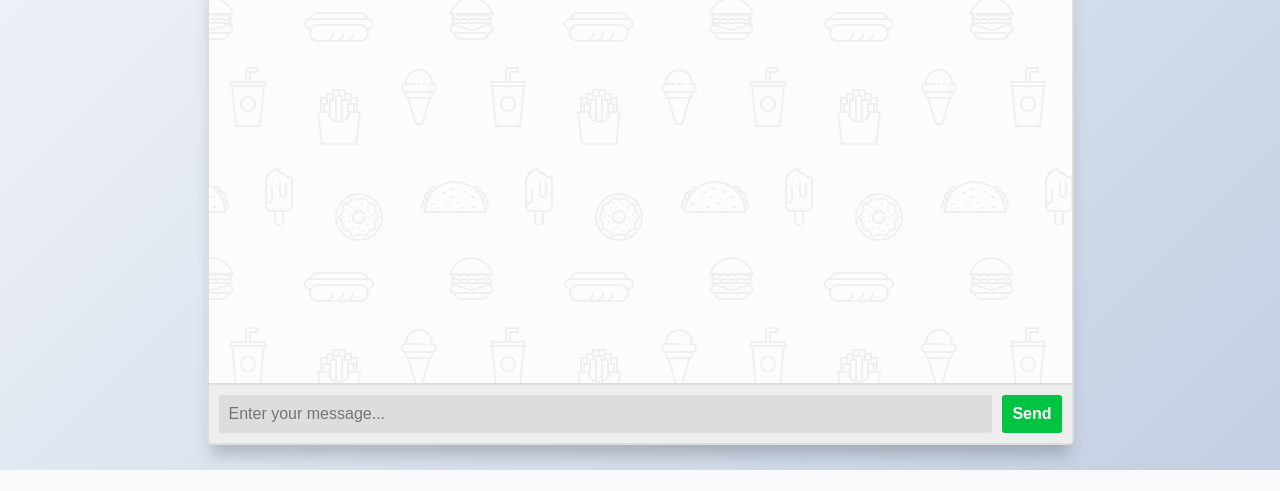
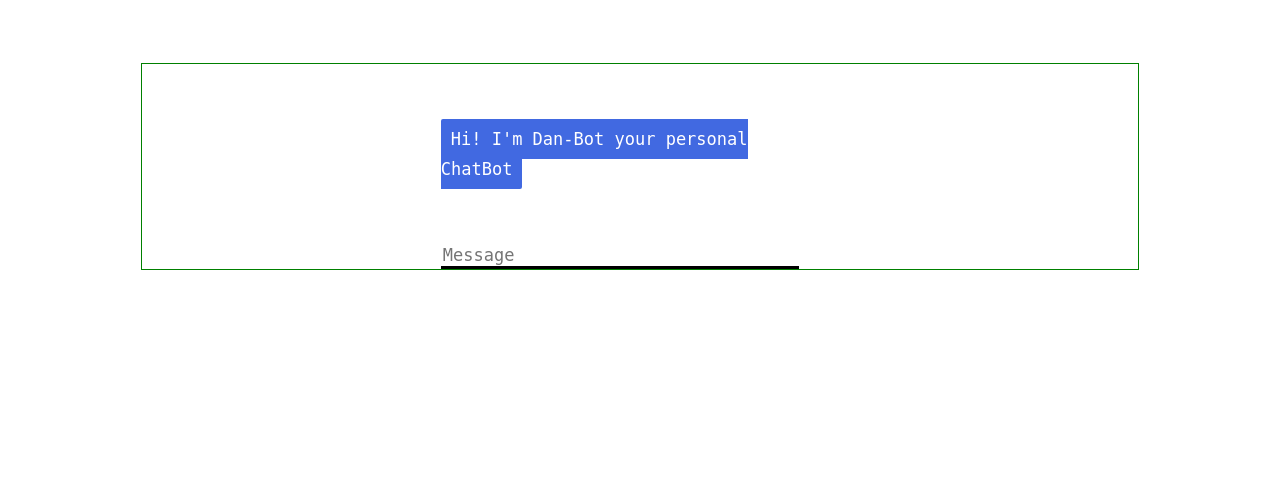
Before and after one commit to LifeofDan-EL/chat_bot, a Flask app: page / in a window 1280 px wide. Shown: the part 330-821 px from the top of the page. Before the commit the page ends 800 px from the top, so only its background shows below. Run offline with Flask 2, Linux system fonts and the light colour scheme; some libraries are stand-ins or nearby versions.

Commit message:
Working ChatBot with UI

```diff
--- a/templates/index.html
+++ b/templates/index.html
@@ -1,125 +1,119 @@
 <!DOCTYPE html>
-<html lang="en">
+<html>
+<head>
+    <title>Dan-Bot</title>
+    <meta name="viewport" content="width=device-width, initial-scale=1">
+    <script src="https://ajax.googleapis.com/ajax/libs/jquery/3.2.1/jquery.min.js"></script>
+    <style>
+        * {
+            box-sizing: border-box
+        }
 
-<head>
-  <meta charset="UTF-8">
-  <title>DanBot</title>
-  <meta charset="UTF-8">
-  <meta name="viewport" content="width=device-width, initial-scale=1.0">
-  <meta http-equiv="X-UA-Compatible" content="ie=edge">
-  <link rel="stylesheet" href="{{ url_for('static', filename='styles/style.css') }}">
-  <script src="https://ajax.googleapis.com/ajax/libs/jquery/3.2.1/jquery.min.js"></script>
+        /* Set height of body and the document to 100% */
+        body, html {
+            height: 100%;
+            margin: 0;
+            font-family: Arial;
+        }
+        #chatbox {
+        margin-left: auto;
+        margin-right: auto;
+        width: 40%;
+        margin-top: 60px;
+      }
+      #userInput {
+        margin-left: auto;
+        margin-right: auto;
+        width: 40%;
+        margin-top: 60px;
+      }
+      #textInput {
+        width: 90%;
+        border: none;
+        border-bottom: 3px solid black;
+        font-family: monospace;
+        font-size: 17px;
+      }
+      .userText {
+        color: white;
+        font-family: monospace;
+        font-size: 17px;
+        text-align: right;
+        line-height: 30px;
+      }
+      .userText span {
+        background-color: #808080;
+        padding: 10px;
+        border-radius: 2px;
+      }
+      .botText {
+        color: white;
+        font-family: monospace;
+        font-size: 17px;
+        text-align: left;
+        line-height: 30px;
+      }
+      .botText span {
+        background-color: #4169e1;
+        padding: 10px;
+        border-radius: 2px;
+      }
+      #tidbit {
+        position: absolute;
+        bottom: 0;
+        right: 0;
+        width: 300px;
+      }
+      .boxed {
+        margin-left: auto;
+        margin-right: auto;
+        width: 78%;
+        margin-top: 60px;
+        border: 1px solid green;
+      }
+    </style>
 </head>
+<body>
 
-<body>
-  <!-- partial:index.partial.html -->
-  <section class="msger">
-    <header class="msger-header">
-      <div class="msger-header-title">
-        <i class="fas fa-bug"></i> Daniel Anomfueme Chatbot <i class="fas fa-bug"></i>
-      </div>
-    </header>
-
-    <main class="msger-chat">
-      <div class="msg left-msg">
-        <div class="msg-img" style="background-image: url(https://image.flaticon.com/icons/svg/327/327779.svg)"></div>
-
-        <div class="msg-bubble">
-          <div class="msg-info">
-            <div class="msg-info-name">DanBot</div>
-            <div class="msg-info-time">12:45</div>
-          </div>
-
-          <div class="msg-text">
-            Hi, welcome to DanBot! Go ahead and send me a message. 😄
-          </div>
+    <div>
+        <h1 align="center"><b>Welcome to Dan-Bot</b></h1>
+        <h4 align="center"><b>Your one stop destination for all your needs</b></h4>
+        <p align="center"><img src="will host image" alt="Python-BOT" height="210" width="220"></p>
+        <div class="boxed">
+            <div>
+                <div id="chatbox">
+                    <p class="botText">
+                        <span>Hi! I'm Dan-Bot your personal ChatBot</span>
+                    </p>
+                </div>
+                <div id="userInput">
+                    <input id="textInput" type="text" name="msg" placeholder="Message" />
+                </div>
+            </div>
+            <script>
+                function getBotResponse() {
+                    var rawText = $("#textInput").val();
+                    var userHtml = '<p class="userText"><span>' + rawText + "</span></p>";
+                    $("#textInput").val("");
+                    $("#chatbox").append(userHtml);
+                    document
+                        .getElementById("userInput")
+                        .scrollIntoView({ block: "start", behavior: "smooth" });
+                    $.get("/get", { msg: rawText }).done(function (data) {
+                        var botHtml = '<p class="botText"><span>' + data + "</span></p>";
+                        $("#chatbox").append(botHtml);
+                        document
+                            .getElementById("userInput")
+                            .scrollIntoView({ block: "start", behavior: "smooth" });
+                    });
+                }
+                $("#textInput").keypress(function (e) {
+                    if (e.which == 13) {
+                        getBotResponse();
+                    }
+                });
+            </script>
         </div>
-      </div>
-
-    </main>
-
-    <form class="msger-inputarea">
-      <input type="text" class="msger-input" id="textInput" placeholder="Enter your message...">
-      <button type="submit" class="msger-send-btn">Send</button>
-    </form>
-  </section>
-  <!-- partial -->
-  <script src='https://use.fontawesome.com/releases/v5.0.13/js/all.js'></script>
-  <script>
-
-    const msgerForm = get(".msger-inputarea");
-    const msgerInput = get(".msger-input");
-    const msgerChat = get(".msger-chat");
-
-
-    // Icons made by Freepik from www.flaticon.com
-    const BOT_IMG = "https://image.flaticon.com/icons/svg/327/327779.svg";
-    const PERSON_IMG = "https://image.flaticon.com/icons/svg/145/145867.svg";
-    const BOT_NAME = "DanBot";
-    const PERSON_NAME = "You";
-
-    msgerForm.addEventListener("submit", event => {
-      event.preventDefault();
-
-      const msgText = msgerInput.value;
-      if (!msgText) return;
-
-      appendMessage(PERSON_NAME, PERSON_IMG, "right", msgText);
-      msgerInput.value = "";
-      botResponse(msgText);
-    });
-
-    function appendMessage(name, img, side, text) {
-      //   Simple solution for small apps
-      const msgHTML = `
-<div class="msg ${side}-msg">
-  <div class="msg-img" style="background-image: url(${img})"></div>
-
-  <div class="msg-bubble">
-    <div class="msg-info">
-      <div class="msg-info-name">${name}</div>
-      <div class="msg-info-time">${formatDate(new Date())}</div>
     </div>
-
-    <div class="msg-text">${text}</div>
-  </div>
-</div>
-`;
-
-      msgerChat.insertAdjacentHTML("beforeend", msgHTML);
-      msgerChat.scrollTop += 500;
-    }
-
-    function botResponse(rawText) {
-
-      // Bot Response
-      $.get("/get", { msg: rawText }).done(function (data) {
-        console.log(rawText);
-        console.log(data);
-        const msgText = data;
-        appendMessage(BOT_NAME, BOT_IMG, "left", msgText);
-
-      });
-
-    }
-
-
-    // Utils
-    function get(selector, root = document) {
-      return root.querySelector(selector);
-    }
-
-    function formatDate(date) {
-      const h = "0" + date.getHours();
-      const m = "0" + date.getMinutes();
-
-      return `${h.slice(-2)}:${m.slice(-2)}`;
-    }
-
-
-
-  </script>
-
 </body>
-
 </html>
```
Also changed, not shown: bg.jpg (deleted).
